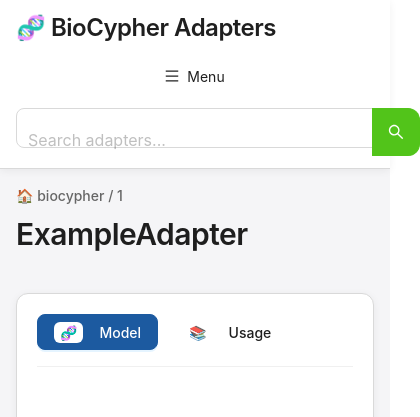
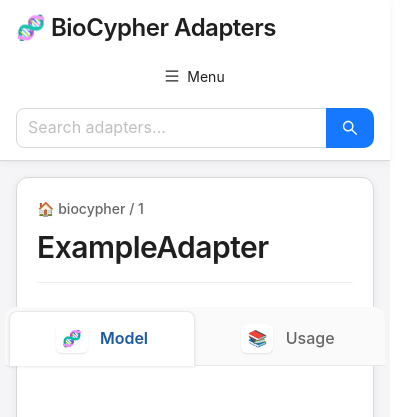
Before and after one commit to ssciwr/biocypher-adapter-repository, a React (Vite) app: page /adapter/1 in a window 390 px wide. Shown: the top 417 px of the page, 420 px wide, since content can reach past the window. Built offline with nearby package versions, Linux system fonts and the light colour scheme; no server answers.

Commit message:
manual tweaks to fix header and make the mock data better

```diff
--- a/src/components/Header.css
+++ b/src/components/Header.css
@@ -58,52 +58,60 @@
     width: 100%;
 }
 
+/* Reset and fix the search component */
 .header-search .ant-input-search {
-    display: flex;
-    align-items: stretch;
-}
-
-.header-search .ant-input-group {
-    display: flex !important;
-    align-items: stretch !important;
     height: 48px;
 }
 
-.header-search .ant-input {
-    border-radius: 12px 0 0 12px !important;
-    font-size: 16px;
-    padding: 12px 16px;
-    border: 1px solid #d9d9d9;
+.header-search .ant-input-search-enter-button .ant-input-group {
+    display: flex !important;
     height: 48px !important;
-    line-height: 1.5;
-    border-right: none !important;
-    box-sizing: border-box;
 }
 
-.header-search .ant-input:focus,
-.header-search .ant-input:hover {
-    border-color: #52c41a;
-    box-shadow: 0 0 0 2px rgba(82, 196, 26, 0.2);
-    border-right: none !important;
+.header-search .ant-input-search-enter-button .ant-input-group .ant-input {
+    border-radius: 12px 0 0 12px !important;
+    border-right: 0 !important;
+    height: 48px !important;
+    font-size: 16px !important;
+    line-height: 1.5 !important;
+    padding: 12px 16px !important;
+    border: 1px solid #d9d9d9 !important;
 }
 
-.header-search .ant-input-search-button {
+.header-search .ant-input-search-enter-button .ant-input-group .ant-input:focus,
+.header-search .ant-input-search-enter-button .ant-input-group .ant-input:hover {
+    border-color: #52c41a !important;
+    border-right: 0 !important;
+    box-shadow: none !important;
+    outline: none !important;
+}
+
+.header-search .ant-input-search-enter-button .ant-input-group .ant-input-group-addon {
+    padding: 0 !important;
+    border: 0 !important;
+}
+
+.header-search .ant-input-search-enter-button .ant-input-group .ant-input-group-addon .ant-btn {
     border-radius: 0 12px 12px 0 !important;
     background: #52c41a !important;
-    border-color: #52c41a !important;
+    border: 1px solid #52c41a !important;
     height: 48px !important;
+    min-width: 48px !important;
     display: flex !important;
     align-items: center !important;
     justify-content: center !important;
-    min-width: 48px;
-    border-left: none !important;
-    margin: 0 !important;
-    padding: 0 !important;
+    padding: 0 16px !important;
 }
 
-.header-search .ant-input-search-button:hover {
+.header-search .ant-input-search-enter-button .ant-input-group .ant-input-group-addon .ant-btn:hover,
+.header-search .ant-input-search-enter-button .ant-input-group .ant-input-group-addon .ant-btn:focus {
     background: #73d13d !important;
     border-color: #73d13d !important;
+}
+
+.header-search .ant-input-search-enter-button .ant-input-group .ant-input-group-addon .ant-btn .anticon {
+    font-size: 16px;
+    color: white;
 }
 
 .header-right {
@@ -132,13 +140,20 @@
         margin: 0 16px;
     }
 
-    .header-search .ant-input {
-        font-size: 14px;
-        padding: 10px 12px;
+    .header-search .ant-input-search {
+        height: 40px;
     }
 
-    .header-search .ant-btn {
-        height: 40px;
+    .header-search .ant-input-search-enter-button .ant-input-group .ant-input {
+        height: 40px !important;
+        font-size: 14px !important;
+        padding: 8px 12px !important;
+    }
+
+    .header-search .ant-input-search-enter-button .ant-input-group .ant-input-group-addon .ant-btn {
+        height: 40px !important;
+        min-width: 40px !important;
+        padding: 0 12px !important;
     }
 
     .header-right .ant-btn {
--- a/src/pages/adapter/Adapter.css
+++ b/src/pages/adapter/Adapter.css
@@ -23,9 +23,11 @@
     }
 }
 
-/* Header section */
-.adapter-header {
+/* Header section inside card */
+.adapter-header-in-card {
     margin-bottom: 24px;
+    padding-bottom: 16px;
+    border-bottom: 1px solid #f0f0f0;
 }
 
 .adapter-path {
@@ -35,7 +37,7 @@
 }
 
 .adapter-title {
-    margin: 8px 0 16px 0 !important;
+    margin: 8px 0 0 0 !important;
     font-weight: 600;
     font-size: 32px;
     letter-spacing: -0.5px;
@@ -56,28 +58,44 @@
 /* Tab navigation */
 .adapter-tabs {
     display: flex;
-    gap: 8px;
-    margin-bottom: 24px;
-    padding-bottom: 16px;
-    border-bottom: 1px solid #f0f0f0;
+    gap: 0;
+    margin-bottom: 0;
+    border-bottom: 1px solid #e8e8e8;
+    background: #fafafa;
+    border-radius: 12px 12px 0 0;
+    padding: 4px 4px 0 4px;
+    margin: 0 -32px 0 -32px;
 }
 
-.adapter-tabs .ant-btn {
-    border-radius: 8px;
+.tab-item {
+    flex: 1;
+    padding: 12px 20px;
+    text-align: center;
+    cursor: pointer;
+    border-radius: 8px 8px 0 0;
     font-size: 16px;
     font-weight: 500;
-    height: 40px;
-    padding: 0 20px;
+    transition: all 0.2s ease;
+    background: transparent;
+    color: #666;
+    border: 1px solid transparent;
+    margin-bottom: -1px;
 }
 
-.adapter-tabs .ant-btn-primary {
-    background-color: #1c5aa0;
-    border-color: #1c5aa0;
+.tab-item:hover {
+    background: #f0f0f0;
+    color: #333;
 }
 
-.adapter-tabs .ant-btn-primary:hover {
-    background-color: #2470c7;
-    border-color: #2470c7;
+.tab-item.active {
+    background: #fff;
+    color: #1c5aa0;
+    border: 1px solid #e8e8e8;
+    border-bottom: 1px solid #fff;
+    box-shadow: 0 1px 3px rgba(0, 0, 0, 0.1);
+    font-weight: 600;
+    z-index: 1;
+    position: relative;
 }
 
 .tab-emoji {
@@ -86,6 +104,11 @@
     background: white;
     border-radius: 6px;
     margin-right: 8px;
+    box-shadow: 0 1px 2px rgba(0, 0, 0, 0.1);
+}
+
+.adapter-tab-content {
+    padding-top: 24px;
 }
 
 /* Main content card */
--- a/src/pages/adapter/Adapter.tsx
+++ b/src/pages/adapter/Adapter.tsx
@@ -25,10 +25,8 @@
         lastUpdate: '3/6 win/minimum 2',
         githubUrl: 'https://github.com/biocypher/biocypher-adapter-example',
         dataSources: [
-            { name: 'Dataset 1', percentage: 36.7 },
-            { name: 'win', percentage: 33.9 },
-            { name: 'minimum', percentage: 22.2 },
-            { name: '2', percentage: 22.2 }
+            { name: 'Dataset 1', percentage: 6.7 },
+            { name: 'Dataset2', percentage: 3.9 },
         ],
         downloads: 222222,
         forks: 3968,
@@ -42,7 +40,8 @@
             <div className="adapter-content">
                 <Row gutter={[24, 24]}>
                     <Col xs={24} lg={16}>
-                        <div className="adapter-header">
+                        <Card className="adapter-main-content">
+                            <div className="adapter-header-in-card">
                                 <Space direction="vertical" size={0}>
                                     <Text className="adapter-path">
                                         <a href="/overview" style={{ color: '#666', textDecoration: 'none' }}>
@@ -56,22 +55,19 @@
                                 </Space>
                             </div>
 
-                        <Card className="adapter-main-content">
                             <div className="adapter-tabs">
-                                <Button
-                                    type={activeTab === 'model' ? 'primary' : 'text'}
+                                <div className="tab-item"
                                      onClick={() => setActiveTab('model')}
-                                    className="tab-button"
+                                     className={`tab-item ${activeTab === 'model' ? 'active' : ''}`}
                                 >
                                     <span className="tab-emoji">🧬</span> Model
-                                </Button>
-                                <Button
-                                    type={activeTab === 'usage' ? 'primary' : 'text'}
+                                </div>
+                                <div className="tab-item"
                                      onClick={() => setActiveTab('usage')}
-                                    className="tab-button"
+                                     className={`tab-item ${activeTab === 'usage' ? 'active' : ''}`}
                                 >
                                     <span className="tab-emoji">📚</span> Usage
-                                </Button>
+                                </div>
                             </div>
 
                             <div className="adapter-tab-content">
```
Lines whose indentation alone changed are shown as unchanged.
